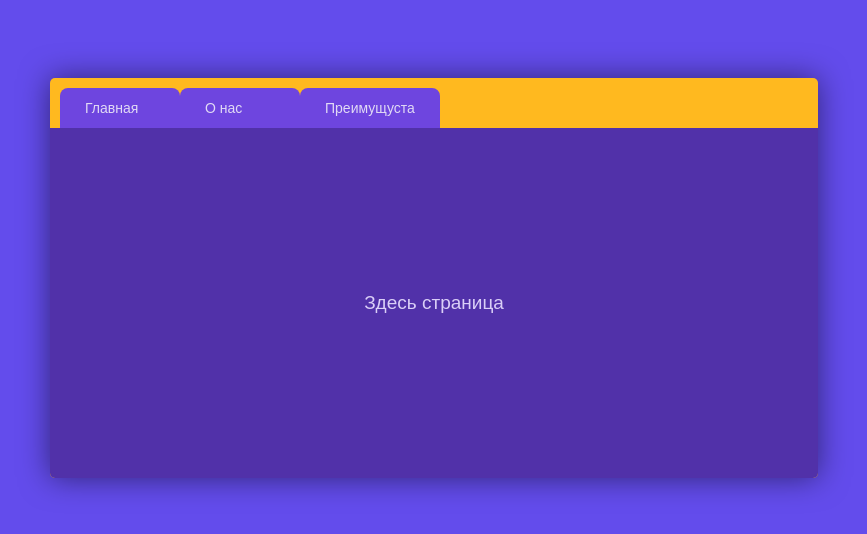
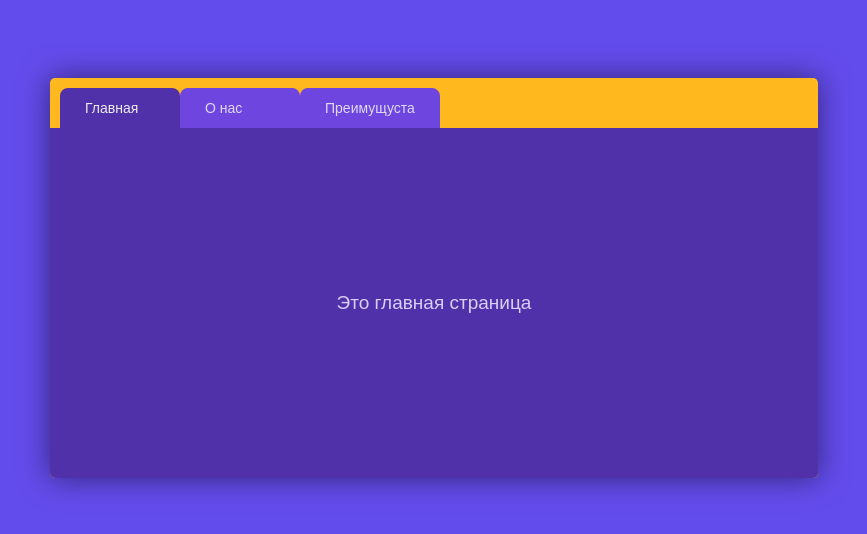
Before and after one commit to webdevkirill/browser-tabs-react, a React (Create React App) app: page / in a window 1280 px wide. Shown: the part 122-656 px from the top of the page, without its empty margins (206-1073 px from the left). Built offline with nearby package versions, Linux system fonts and the light colour scheme.

Commit message:
Добавляет роутер для переключения по табам

```diff
--- a/package.json
+++ b/package.json
@@ -8,6 +8,7 @@
     "@testing-library/user-event": "^12.1.10",
     "react": "^17.0.1",
     "react-dom": "^17.0.1",
+    "react-router-dom": "^5.2.0",
     "react-scripts": "4.0.3",
     "web-vitals": "^1.0.1"
   },
--- a/src/App.js
+++ b/src/App.js
@@ -1,26 +1,57 @@
 import React from 'react';
 import './App.css';
 import { Tab } from './components/Tab';
+import {
+	BrowserRouter as Router,
+	Switch,
+	Route,
+	NavLink,
+} from 'react-router-dom';
+import { HomePage } from './pages/HomePage';
+import { AboutPage } from './pages/AboutePage';
+import { AdvantagesPage } from './pages/AdvantagesPage';
 
 function App() {
 	const tabs = [
-		{ id: 'HomePage', text: 'Главная' },
-		{ id: 'AboutPage', text: 'О нас' },
-		{ id: 'Advantages', text: 'Преимущуста' },
+		{ id: 'HomePage', linkText: 'Главная', link: '/', exact: true },
+		{ id: 'AboutPage', linkText: 'О нас', link: '/about' },
+		{ id: 'Advantages', linkText: 'Преимущуста', link: '/advantages' },
 	];
 
 	return (
+		<Router>
 			<div className='app'>
 				<div className='browser'>
 					<div className='tabs'>
 						{tabs.map((tab) => (
-						<Tab key={tab.id} text={tab.text} />
+							<Tab key={tab.id}>
+								<NavLink
+									to={tab.link}
+									activeClassName='is-active'
+									exact={tab.exact ?? tab.exact}
+								>
+									{tab.linkText}
+								</NavLink>
+							</Tab>
 						))}
 					</div>
 
-				<div className='viewport'>Здесь страница</div>
+					<div className='viewport'>
+						<Switch>
+							<Route path='/about'>
+								<AboutPage />
+							</Route>
+							<Route path='/advantages'>
+								<AdvantagesPage />
+							</Route>
+							<Route path='/' exact={true}>
+								<HomePage />
+							</Route>
+						</Switch>
 					</div>
 				</div>
+			</div>
+		</Router>
 	);
 }
 
--- a/src/components/Tab.js
+++ b/src/components/Tab.js
@@ -1,7 +1,7 @@
 import React from 'react';
 import { useHighlight } from '../hooks/useHighlight';
 
-export const Tab = ({ text }) => {
+export const Tab = ({ children }) => {
 	const { highlightStyle, moveHighlight, hideHighlight } = useHighlight();
 
 	return (
@@ -11,7 +11,7 @@ export const Tab = ({ text }) => {
 			onMouseMove={moveHighlight}
 		>
 			<div className='highlight' style={highlightStyle} />
-			<a>{text}</a>
+			{children}
 		</div>
 	);
 };
--- /dev/null
+++ b/src/pages/AboutePage.js
@@ -0,0 +1,5 @@
+import React from 'react';
+
+export const AboutPage = () => {
+	return <div>Это страница о нас</div>;
+};
--- /dev/null
+++ b/src/pages/AdvantagesPage.js
@@ -0,0 +1,5 @@
+import React from 'react';
+
+export const AdvantagesPage = () => {
+	return <div>Это страница преимуществ</div>;
+};
--- /dev/null
+++ b/src/pages/HomePage.js
@@ -0,0 +1,5 @@
+import React from 'react';
+
+export const HomePage = () => {
+	return <div>Это главная страница</div>;
+};
```
Also changed, not shown: 1 other file (tests, documents, lock files or other folders). Lines whose indentation alone changed are shown as unchanged.
